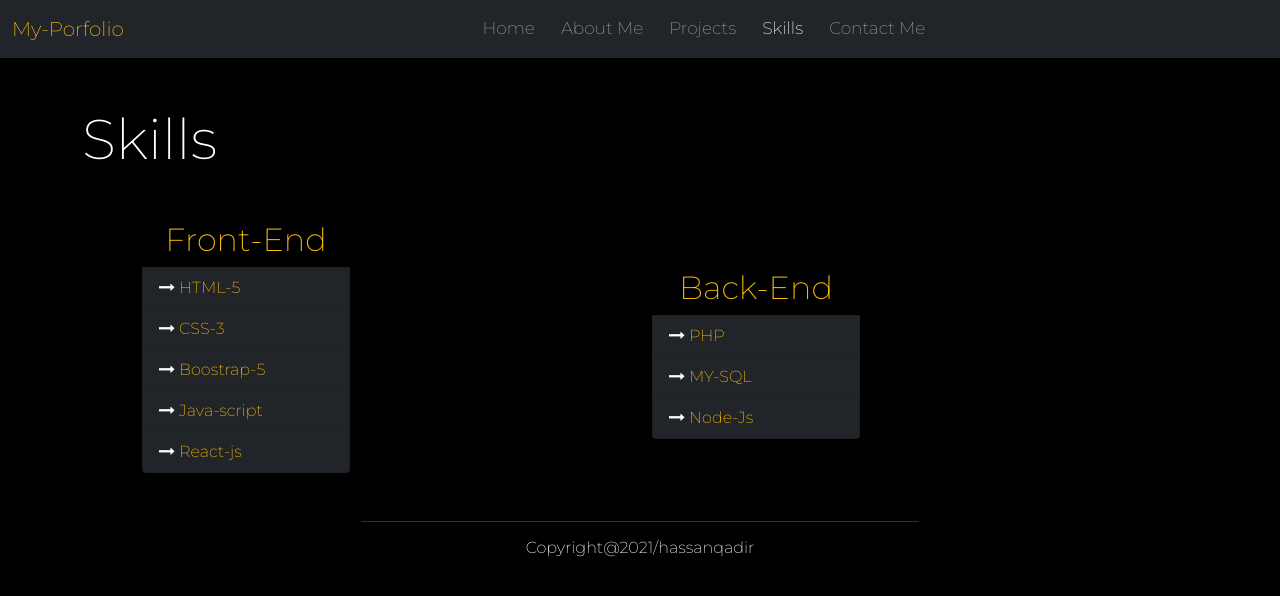
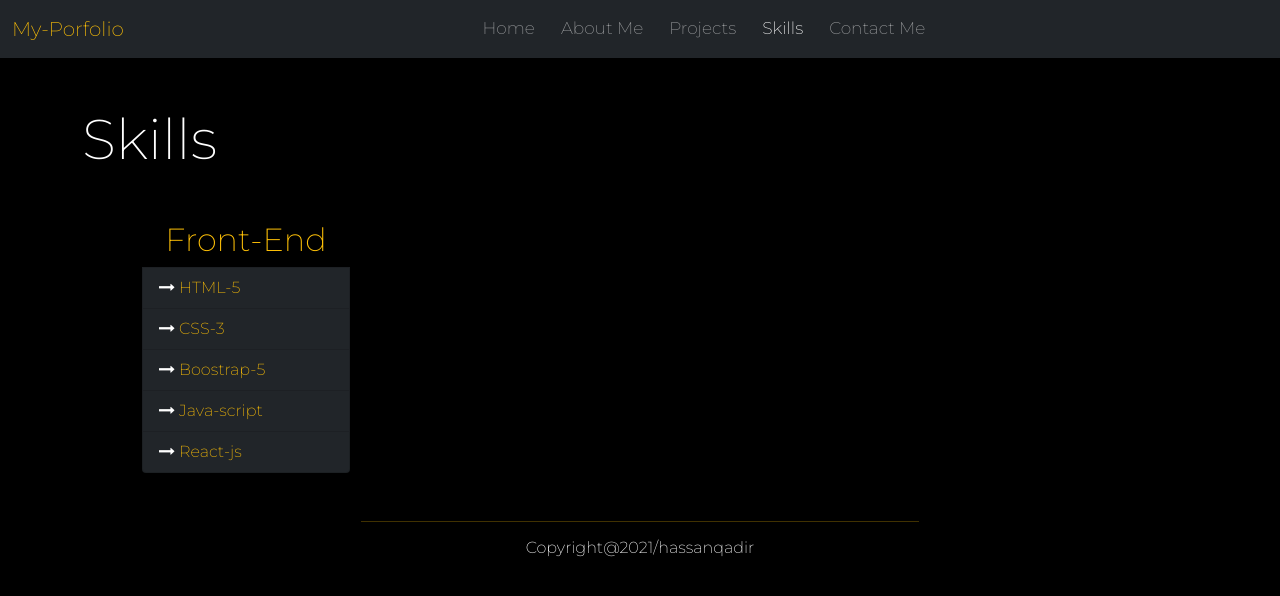
Before and after one commit to hassan-qadir/My-Porfolio, a plain HTML site: page bootstrap/skills.html in a window 1280 px wide. Drawn offline with nearby package versions, Linux system fonts and the light colour scheme.

Commit message:
FirstChanges

```diff
--- a/bootstrap/skills.html
+++ b/bootstrap/skills.html
@@ -47,7 +47,7 @@
     <h1 class="display-4 text-white">Skills</h1>
 </div>
   <div class="row mt-5 mx-5">
-     <div class="col-lg-6 col-md-6 col-12">
+     <div class="col-lg-12 col-md-12 col-12">
         <ul class="list-group " style="width: 13rem;">
         <h2 class="text-center text-warning">Front-End</h2>
   <li class="list-group-item bg-dark text-warning "><i class="fa fa-long-arrow-right text-white" aria-hidden="true"></i>  HTML-5</li>
@@ -55,14 +55,6 @@
   <li class="list-group-item bg-dark text-warning"> <i class="fa fa-long-arrow-right text-white" aria-hidden="true"></i> Boostrap-5</li>
   <li class="list-group-item bg-dark text-warning"> <i class="fa fa-long-arrow-right text-white" aria-hidden="true"></i> Java-script</li>
   <li class="list-group-item bg-dark text-warning"> <i class="fa fa-long-arrow-right text-white" aria-hidden="true"></i> React-js</li>
-</ul>
-</div>
- <div class="col-lg-6 col-md-6 col-12">
-    <ul class="list-group mt-5" style="width: 13rem;">
-  <h2 class="text-center text-warning">Back-End</h2>
-  <li class="list-group-item bg-dark text-warning"> <i class="fa fa-long-arrow-right text-white" aria-hidden="true"></i>  PHP</li>
-  <li class="list-group-item bg-dark text-warning"> <i class="fa fa-long-arrow-right text-white" aria-hidden="true"></i>  MY-SQL</li>
-  <li class="list-group-item bg-dark text-warning"> <i class="fa fa-long-arrow-right text-white" aria-hidden="true"></i>  Node-Js</li>
 </ul>
 </div>
 </div>
```
